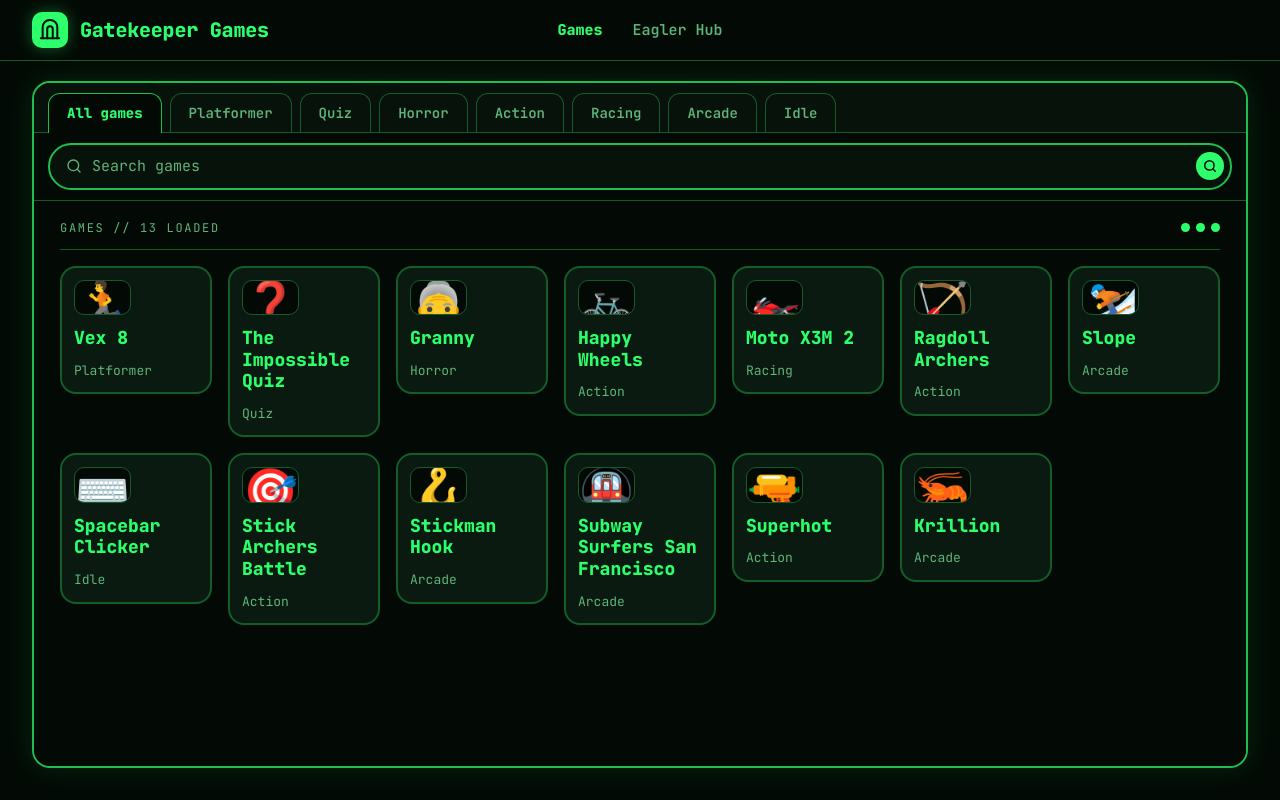
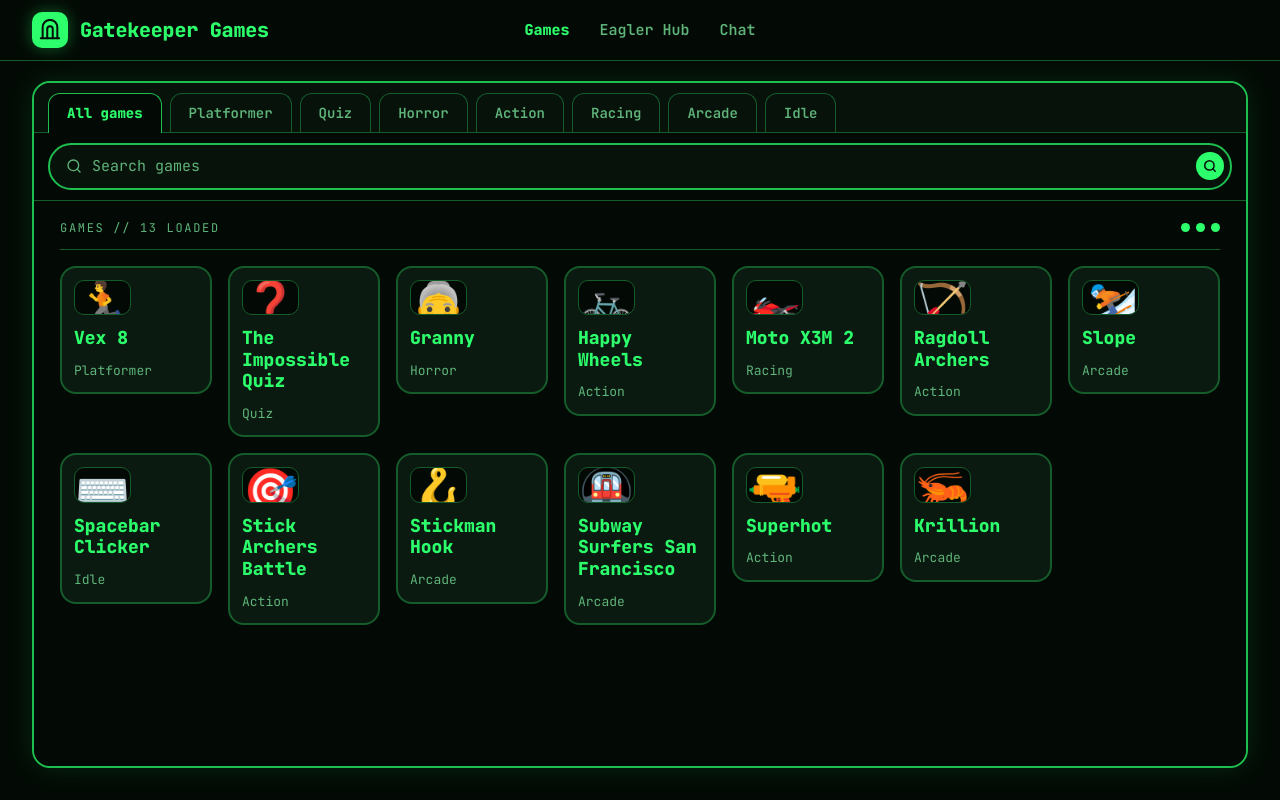
Before and after one commit to Wiederbob/Free-Time-Games, a plain HTML site: page index.html in a window 1280 px wide. Drawn offline with Linux system fonts and the light colour scheme.

Commit message:
Add chat section with iframe and navigation link

```diff
--- a/index.html
+++ b/index.html
@@ -241,6 +241,8 @@ a.card { text-decoration: none; }
 }
 .foot .big { font-size: 18px; font-weight: 800; color: var(--neon); display: flex; align-items: center; gap: 10px; }
 .foot .big .mark { width: 30px; height: 30px; }
+.chatbar { display: flex; align-items: center; justify-content: space-between; padding: 8px 14px; border-bottom: 1px solid var(--line); font-weight: 700; color: var(--neon); }
+#chat-frame { display: block; width: 100%; height: calc(100vh - 190px); min-height: 480px; border: 0; background: #000; }
 .pcredit { padding: 7px 14px; background: var(--panel); border-top: 1px solid var(--line); }
 body.playing .foot { display: none; }
 </style>
@@ -256,6 +258,7 @@ body.playing .foot { display: none; }
     <nav class="nav" aria-label="Main">
       <a href="#/" id="nav-games" aria-current="page">Games</a>
       <a href="#/eagler" id="nav-eagler">Eagler Hub</a>
+      <a href="#/chat" id="nav-chat">Chat</a>
     </nav>
     <span aria-hidden="true"></span>
   </div>
@@ -304,6 +307,14 @@ body.playing .foot { display: none; }
       <ul class="grid" id="e-grid"></ul>
       <p class="empty" id="e-empty" hidden></p>
     </div>
+  </section>
+
+  <section class="window" id="chat-view" aria-label="Chat" hidden>
+    <div class="chatbar">
+      <span>Chat</span>
+      <a class="pill" href="https://gatechat-ftfgwsxh.manus.space" target="_blank" rel="noopener">New tab</a>
+    </div>
+    <iframe id="chat-frame" title="Chat" allow="fullscreen; clipboard-read; clipboard-write; microphone; camera" sandbox="allow-scripts allow-same-origin allow-forms allow-popups allow-modals allow-downloads"></iframe>
   </section>
 
 </main>
@@ -529,6 +540,9 @@ window.EAGLER = [
     showNewtab: true
   });
 
+  var chat = { view: $("chat-view") };
+  var chatFrame = $("chat-frame");
+
   /* ---------- Routing ----------
      #/            Games            #/<id>          a game
      #/eagler      Eagler Hub       #/eagler/<id>   an Eagler client   */
@@ -536,6 +550,7 @@ window.EAGLER = [
 
   function parse() {
     var h = location.hash, m;
+    if (/^#\/chat\/?$/.test(h)) return { sec: chat, item: null };
     if ((m = h.match(/^#\/eagler\/(.+)$/))) {
       var id = decode(m[1]);
       return { sec: eagler, item: id === null ? null : eagler.find(id) };
@@ -551,10 +566,13 @@ window.EAGLER = [
   function showView(sec) {
     games.view.hidden = sec !== games;
     eagler.view.hidden = sec !== eagler;
+    chat.view.hidden = sec !== chat;
+    $("nav-chat").setAttribute("aria-current", sec === chat ? "page" : "false");
+    if (sec === chat && !chatFrame.getAttribute("src")) chatFrame.src = "https://gatechat-ftfgwsxh.manus.space";
     $("foot-credit").hidden = sec !== eagler;
     $("nav-games").setAttribute("aria-current", sec === games ? "page" : "false");
     $("nav-eagler").setAttribute("aria-current", sec === eagler ? "page" : "false");
-    if (player.hidden) document.title = sec === eagler ? "Eagler Hub | " + SITE.name : SITE.name;
+    if (player.hidden) document.title = sec === eagler ? "Eagler Hub | " + SITE.name : sec === chat ? "Chat | " + SITE.name : SITE.name;
   }
 
   function openItem(sec, g) {
```
